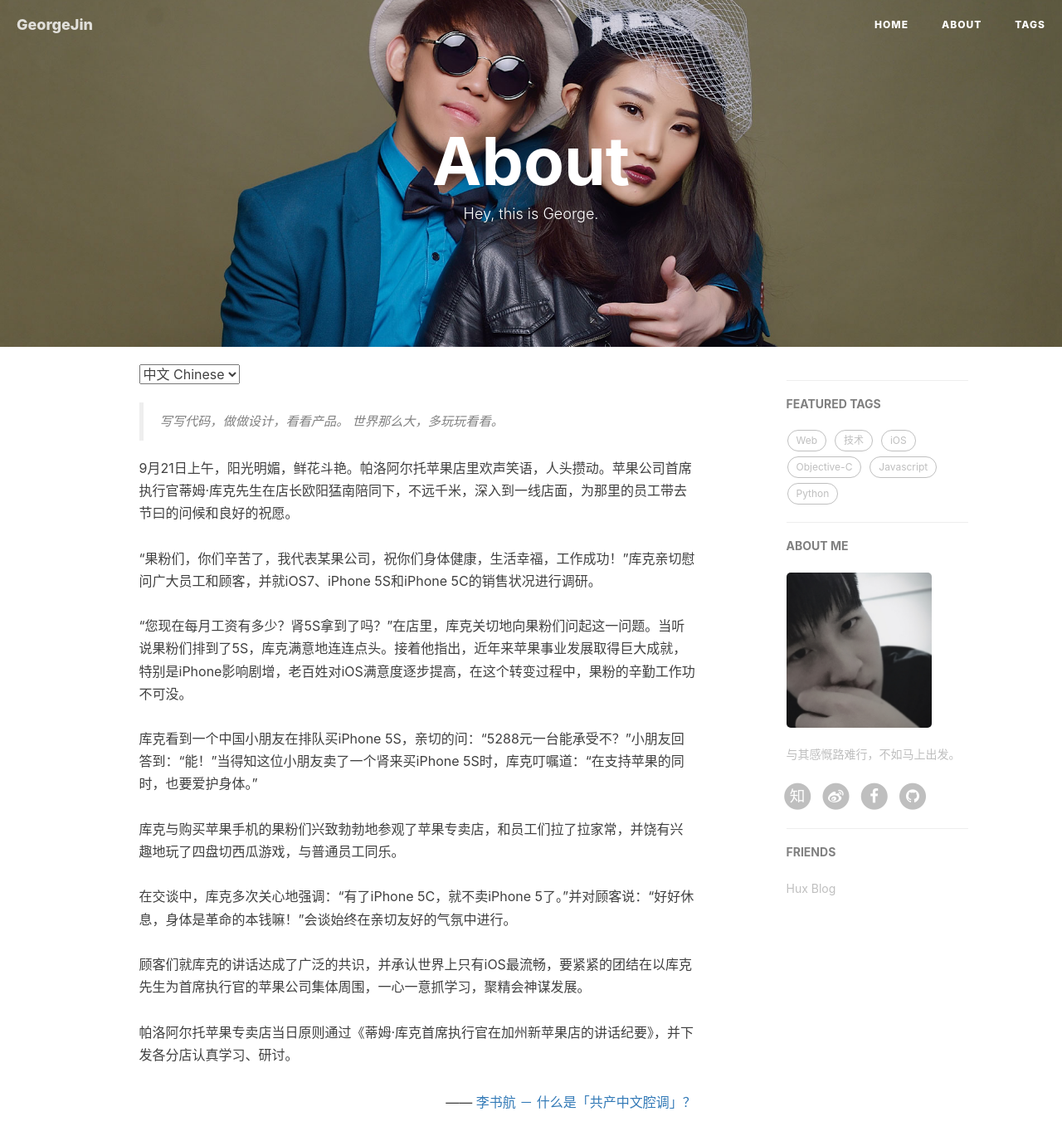
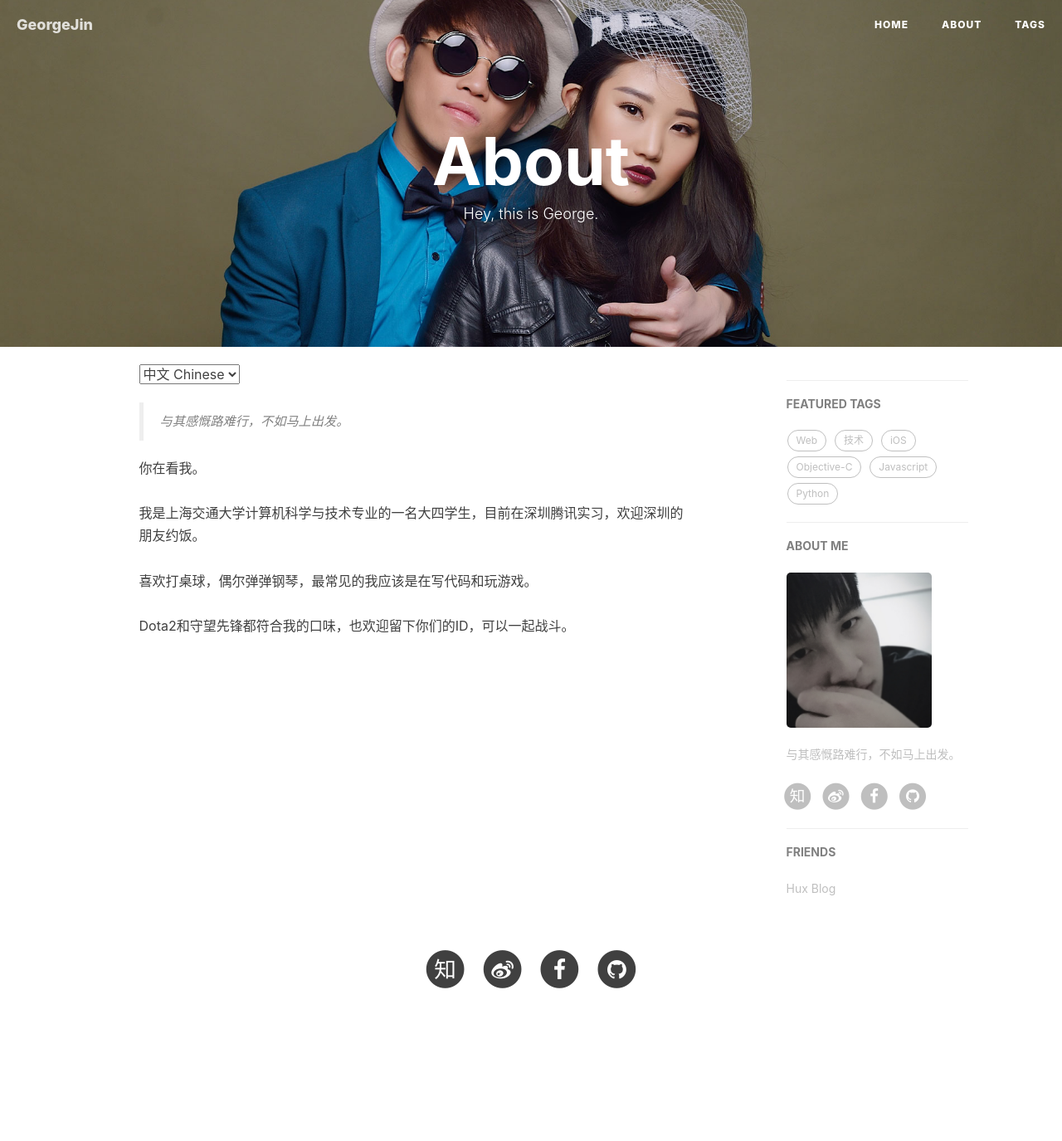
Before and after one commit to georgejinme/georgejinme.github.io, a Jekyll site: the page built from about.html, in a window 1280 px wide and 1400 px high. Shown: the top 1375 px of the window at 83% size. Built offline with Jekyll 4.4.1, drawn with Linux system fonts in a browser that asks for light colours; nearby versions of some CDN libraries; comment, search, counter and statistics services are not loaded.

Commit message:
个人介绍完成

```diff
--- a/about.html
+++ b/about.html
@@ -14,34 +14,23 @@
 <!-- Chinese Version -->
 <div class="zh post-container">
     <blockquote>
-        写写代码，做做设计，看看产品。
-        世界那么大，多玩玩看看。
+        与其感慨路难行，不如马上出发。
     </blockquote>
-    9月21日上午，阳光明媚，鲜花斗艳。帕洛阿尔托苹果店里欢声笑语，人头攒动。苹果公司首席执行官蒂姆·库克先生在店长欧阳猛南陪同下，不远千米，深入到一线店面，为那里的员工带去节曰的问候和良好的祝愿。<br><br>“果粉们，你们辛苦了，我代表某果公司，祝你们身体健康，生活幸福，工作成功！”库克亲切慰问广大员工和顾客，并就iOS7、iPhone 5S和iPhone 5C的销售状况进行调研。 <br><br>“您现在每月工资有多少？肾5S拿到了吗？”在店里，库克关切地向果粉们问起这一问题。当听说果粉们排到了5S，库克满意地连连点头。接着他指出，近年来苹果事业发展取得巨大成就，特别是iPhone影响剧增，老百姓对iOS满意度逐步提高，在这个转变过程中，果粉的辛勤工作功不可没。<br><br>库克看到一个中国小朋友在排队买iPhone 5S，亲切的问：“5288元一台能承受不？”小朋友回答到：“能！”当得知这位小朋友卖了一个肾来买iPhone 5S时，库克叮嘱道：“在支持苹果的同时，也要爱护身体。”<br><br>库克与购买苹果手机的果粉们兴致勃勃地参观了苹果专卖店，和员工们拉了拉家常，并饶有兴趣地玩了四盘切西瓜游戏，与普通员工同乐。<br><br>在交谈中，库克多次关心地强调：“有了iPhone 5C，就不卖iPhone 5了。”并对顾客说：“好好休息，身体是革命的本钱嘛！”会谈始终在亲切友好的气氛中进行。<br><br>顾客们就库克的讲话达成了广泛的共识，并承认世界上只有iOS最流畅，要紧紧的团结在以库克先生为首席执行官的苹果公司集体周围，一心一意抓学习，聚精会神谋发展。<br>
-    <br>帕洛阿尔托苹果专卖店当日原则通过《蒂姆·库克首席执行官在加州新苹果店的讲话纪要》，并下发各分店认真学习、研讨。
-
-    <p style="text-align:right;">
-        —— <a href="http://www.zhihu.com/question/19687065">李书航 － 什么是「共产中文腔调」？ </a>
-    </p>
+    你在看我。<br><br>我是上海交通大学计算机科学与技术专业的一名大四学生，目前在深圳腾讯实习，欢迎深圳的朋友约饭。<br><br>喜欢打桌球，偶尔弹弹钢琴，最常见的我应该是在写代码和玩游戏。<br><br>Dota2和守望先锋都符合我的口味，也欢迎留下你们的ID，可以一起战斗。
 
 </div>
 
 <!-- English Version -->
 <div class="en post-container">
     <blockquote>
-        Designer or Engineer, things in between.
+        Take Action Right Now.
     </blockquote>
 
     <p>
-        Your work is going to fill a large part of your life, and the only way to be truly satisfied is to do what you believe is great work. And the only way to do great work is to love what you do. If you haven’t found it yet, keep looking. Don’t settle. As with all matters of the heart, you’ll know when you find it.
+        I am a student in SJTU who major in Computer Science. Now I am working in Tencent (Shenzhen) as an intern.
     </p>
-
     <p>
-    If you want to live your life in a creative way, as an artist, you have to not look back too much. You have to be willing to take whatever you’ve done and whoever you were and throw them away.
-    </p>
-
-    <p style="text-align:right;">
-    -- Steve Jobs
+        I am fond of playing video games such as Dota2 and Overwatch. Of course you can leave your ID and we can play together.
     </p>
 
 </div>
```
Also changed, not shown: 2 other files.
